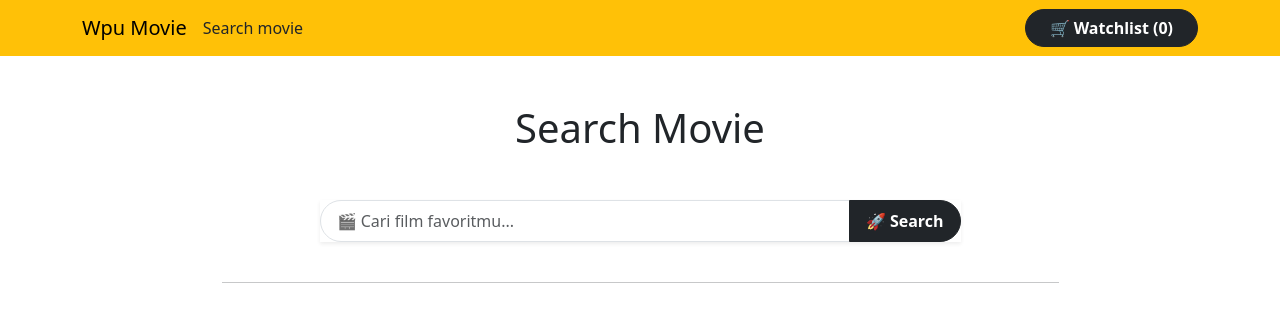
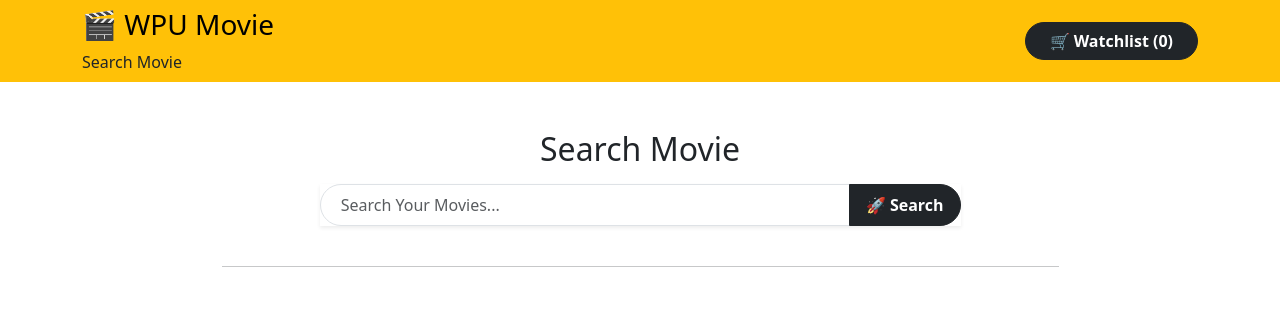
Before and after one commit to Arinka14/Project-Movies, a Next.js app: page / in a window 1280 px wide. Shown: the top 322 px of the page. Built offline with nearby package versions, Linux system fonts and the light colour scheme.

Commit message:
merapihkan tampilan bagian text wpu movie dan search movie

```diff
--- a/app/components/MoviesKeranjang.js
+++ b/app/components/MoviesKeranjang.js
@@ -9,13 +9,12 @@ export default function MovieKeranjang({
   clearWatchLater,
  }) {
 
-  const [clickedId, setClickedId] = useState(null)
+const [clickedId, setClickedId] = useState(null)
 
-  if (!watchLater || watchLater.length === 0) {
+if (!watchLater || watchLater.length === 0) {
     return (
       <div className="text-center mt-5">
-        <h2 className="fw-bold">Your Watchlist is empty</h2>
-        <p className="text-muted">Add some movies to get started 🍿</p>
+         <h2 className="fw-bold">Your Watchlist is empty</h2>
       </div>
     )
   }
@@ -52,7 +51,7 @@ export default function MovieKeranjang({
               <h5
                 className="mb-1 fw-bold"
                 style={{
-                  color: clickedId === movie.imdbID ? "black" : "black",
+                  color: clickedId === movie.imdbID ? "gray" : "black",
                 }}
                 onClick={() => setClickedId(movie.imdbID)}
               >
--- a/app/page.js
+++ b/app/page.js
@@ -72,20 +72,20 @@ return (
     <>
       <nav className="navbar navbar-expand-lg navbar-warning bg-warning">
         <div className="container">
-          <div className="d-flex align-items-center">
-            <a className="navbar-brand me-3" href="#">
-              Wpu Movie
-            </a>
-            <span className="navbar-text text-dark">Search movie</span>
+<div className="flex items-center space-x-3">
+  <h3 className="text-xs font-extrabold text-black tracking-wide">
+    🎬 WPU Movie
+  </h3>
+  <span className="text-xs font-semibold text-gray-800 italic">
+    Search Movie
+  </span>
 </div>
-
           <button
         className="btn btn-dark rounded-pill px-4 fw-semibold"
         onClick={() => setShowWatchList(!showWatchList)}
       >
         {showWatchList ? "⬅️ Back" : `🛒 Watchlist (${watchLater.length})`}
       </button>
-
       </div>
       </nav>
 
@@ -98,15 +98,16 @@ return (
           />
         ) : (
           <>
-            <h1 className="text-center mb-5">Search Movie</h1>
+            <h2 className="text-center mb-3">Search Movie</h2>
             <div className="row justify-content-center">
+
          <div className="col-md-7">
       <div className="d-flex justify-content-center mb-4">
         <div className="input-group w-100 shadow-sm" style={{ maxWidth: "800px" }}>
           <input
             type="text"
             className="form-control rounded-start-pill px-3 py-2"
-            placeholder="🎬 Cari film favoritmu..."
+            placeholder=" Search Your Movies..."
             value={query}
             onChange={(e) => setQuery(e.target.value)}
             onKeyDown={(e) => e.key === "Enter" && searchMovies()}
@@ -133,7 +134,6 @@ return (
                 Movies Not Found
               </div>
             )}
-
           {selectedMovie && (
               <MovieModal
                 selectedMovie={selectedMovie}
```
Lines whose indentation alone changed are shown as unchanged.
